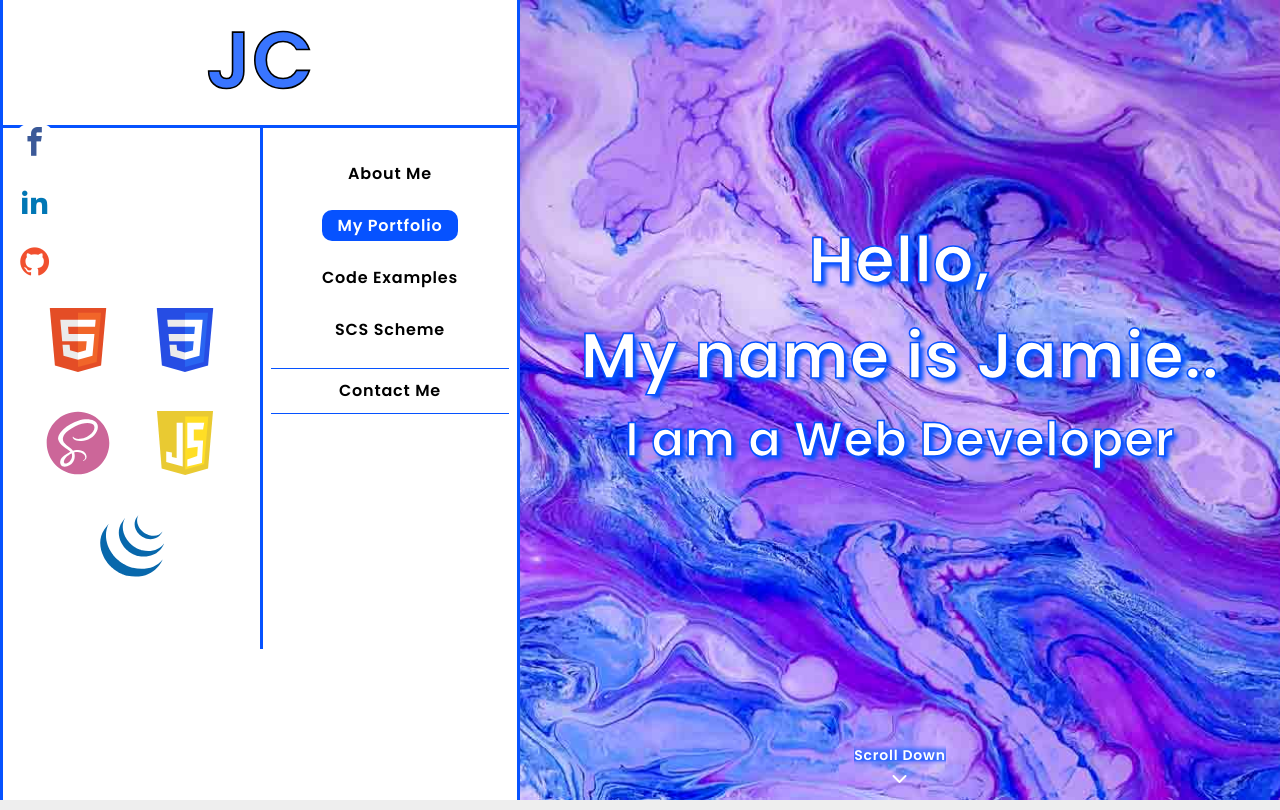
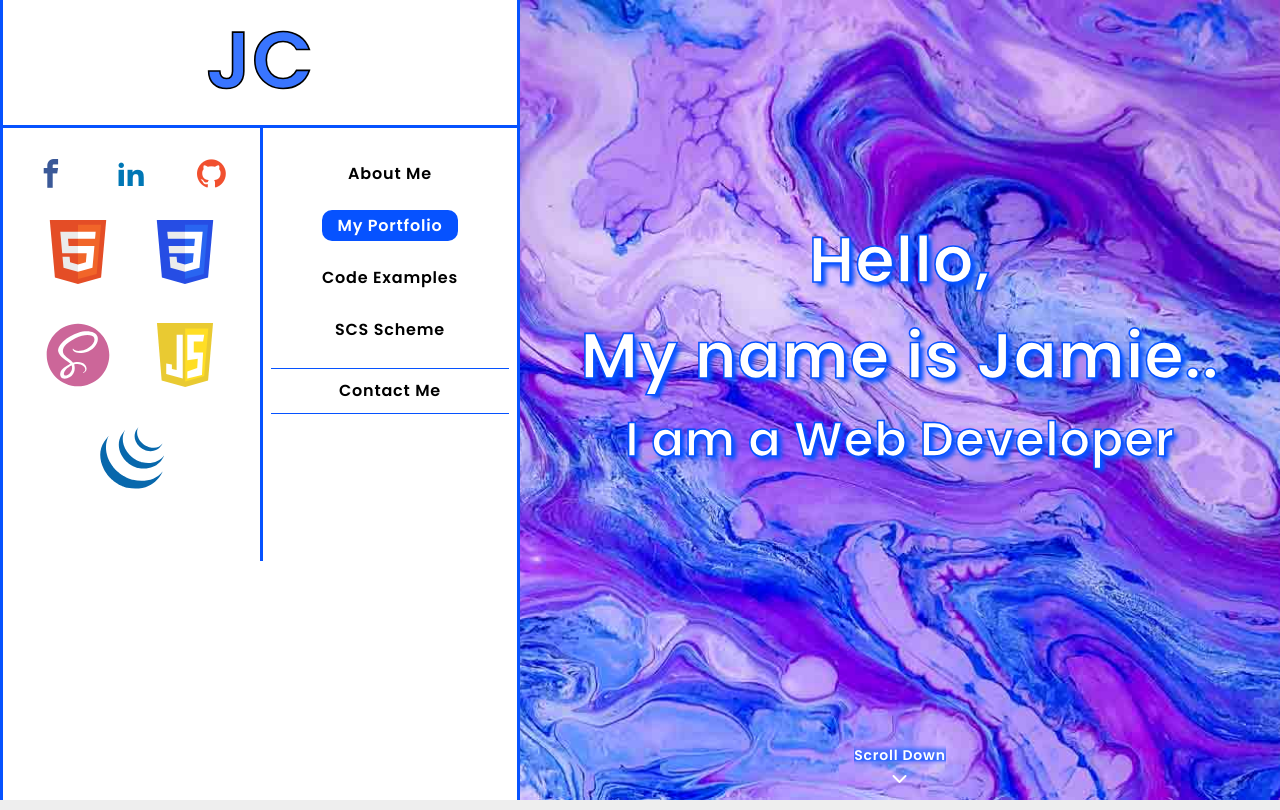
Before and after one commit to Jamie-scs/portfolio, a plain HTML site: page index.html in a window 1280 px wide. Shown: the top 810 px of the page. Drawn offline with nearby package versions, Linux system fonts and the light colour scheme; files whose address does not match are found by name.

Commit message:
Fixed menu issue
Removed duplicate menu icons

```diff
--- a/scss/components/_off-screen-menu.scss
+++ b/scss/components/_off-screen-menu.scss
@@ -35,3 +35,10 @@
 .off-screen-menu.active	{
 	left: 0;
 }
+
+.mobile-landscape		{
+	@extend %social;
+	@media screen and (min-height: 62rem)	{
+		display: none;
+	}
+}
```
Also changed, not shown: css/main.css.
